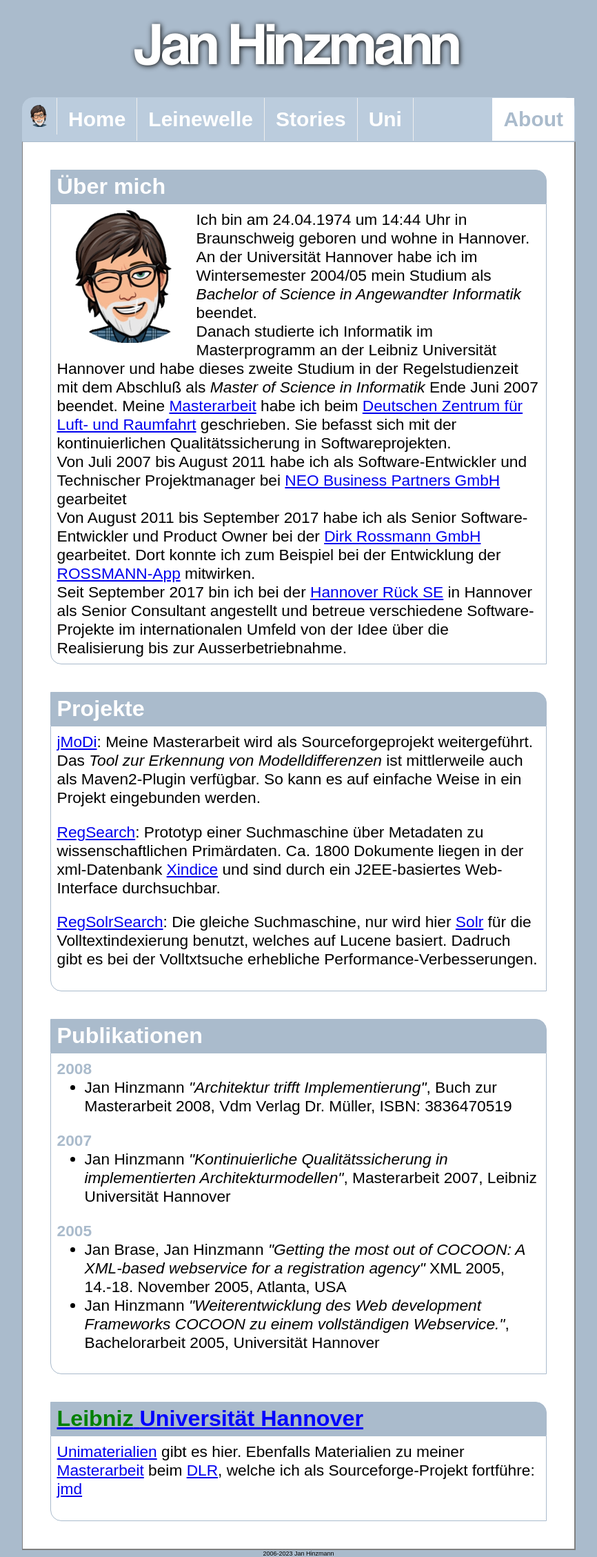
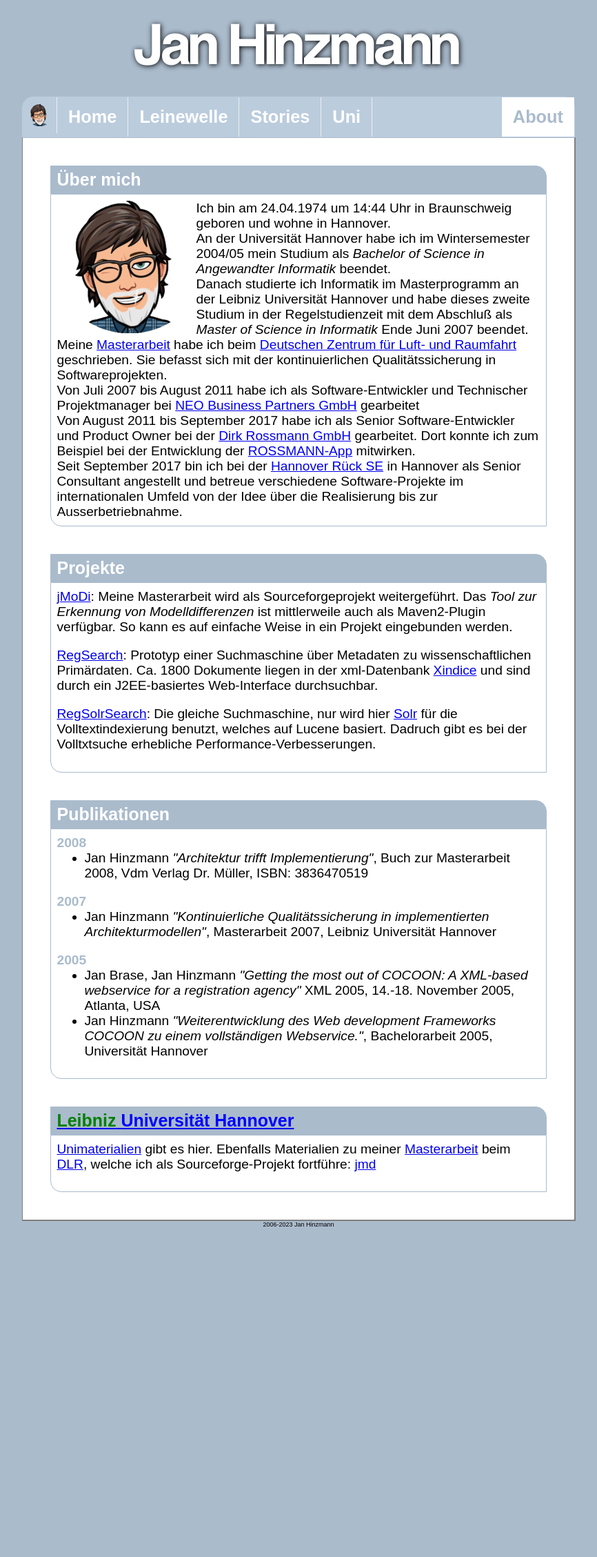
Before and after one commit to janykey/janykey.github.io, a PHP site: page /about.html in a window 1280 px wide. Shown: the whole page at 69% size, without its empty margins (207-1073 px from the left). After the commit the page ends 1778 px from the top, so only its background shows below. Run offline with PHP 8.4, Linux system fonts and the light colour scheme.

Commit message:
update page

```diff
--- a/style/janhinzmann.css
+++ b/style/janhinzmann.css
@@ -8,7 +8,7 @@
 body {
     background-color: #abc;
     font-family:sans-serif;
-    font-size:142%;
+    font-size:120%;
     margin:0px;
     padding:0px;
 }
@@ -93,7 +93,7 @@ p {
 h3 {
     border: 1px solid #abc;
     border-top-right-radius: 16px;
-    font-size: 142%;
+    font-size: 130%;
     background-color: #abc;
     color: #fff;
     margin-left:5%;
```
